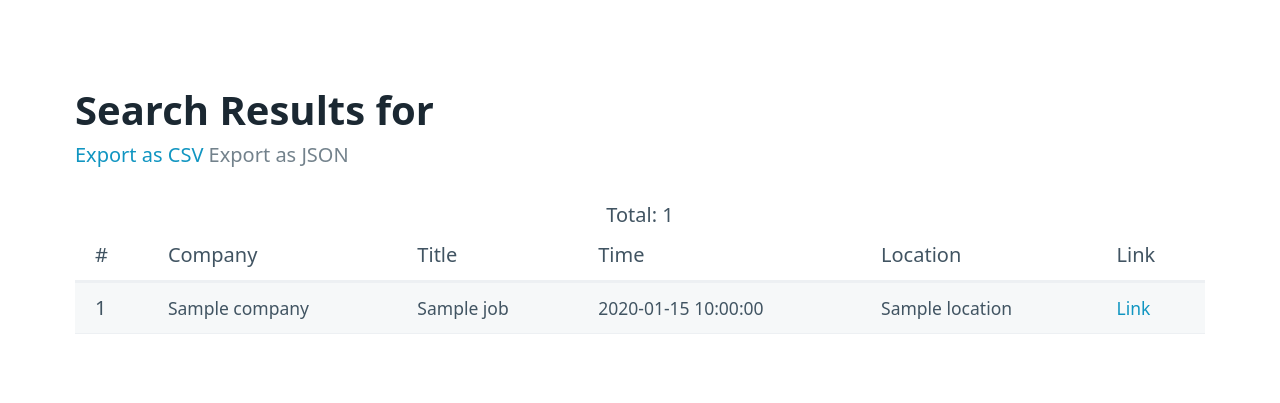
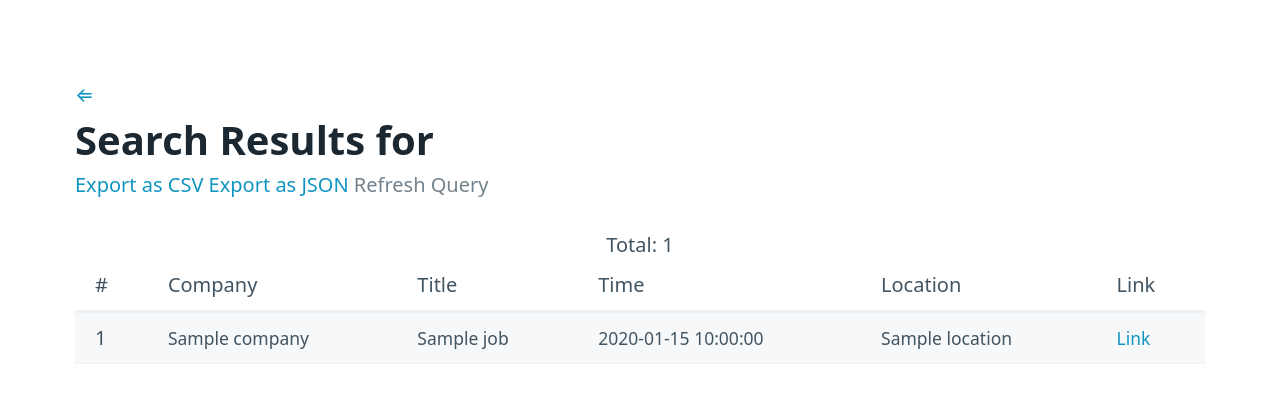
Before and after one commit to rosenrose/JobScrapper, a Flask app: template templates/search.html in a window 1280 px wide. Shown: the top 403 px of the page. Run offline with Flask 2, Linux system fonts and the light colour scheme; the template is opened without the code that fills it: most values are stand-ins (such as "Sample title", 1, 10 or a date in 2020).

Commit message:
Cache timeout

```diff
--- a/main.py
+++ b/main.py
@@ -1,5 +1,6 @@
 import os
 import json
+from datetime import datetime
 from pathlib import Path
 from flask import Flask, render_template, request, redirect, send_file
 from extractors import wwr, indeed
@@ -8,7 +9,8 @@
 
 USER_AGENT: Final = "Mozilla/5.0 (Windows NT 10.0; Win64; x64) AppleWebKit/537.36 (KHTML, like Gecko) Chrome/105.0.0.0 Safari/537.36"
 
-cache: dict[str, list] = {}
+CACHE_REFRESH_RATE_SECONDS = 60 * 60
+cache: dict[str, dict] = {}
 if (saved_cache := Path("cache.json")).exists():
     cache = json.load(open(saved_cache, encoding="utf-8"))
 
@@ -28,16 +30,18 @@
         return redirect("/")
 
     query_key = query.lower()
+    is_refresh_force = request.args.get("refresh_force") != None
 
-    if query_key in cache:
-        jobs = cache[query_key]
-    else:
+    if is_ignore_cache(is_refresh_force, query_key):
         wwr_results = wwr.extract_jobs(query_key, USER_AGENT)
         indeed_results = indeed.extract_jobs(query_key, USER_AGENT)
 
         jobs = wwr_results + indeed_results
-        cache[query_key] = jobs
-        json.dump(cache, open(saved_cache, "w", encoding="utf-8"), ensure_ascii=False, indent=2)
+
+        cache[query_key] = {"timestamp": str(datetime.now()), "data": jobs}
+        json.dump(cache, open(saved_cache, "w", encoding="utf-8"))
+    else:
+        jobs = cache[query_key]["data"]
 
     return render_template("search.html", query=query, jobs=jobs)
 
@@ -55,7 +59,7 @@
     if (query_key not in cache) or (not format) or (not format.strip()):
         return redirect(f"/search?query={query}")
 
-    jobs = cache[query_key]
+    jobs = cache[query_key]["data"]
 
     match format.lower():
         case "csv":
@@ -70,5 +74,17 @@
     return send_file(output, download_name=filename, as_attachment=True)
 
 
+def is_ignore_cache(is_refresh_force: bool, query_key: str) -> bool:
+    if is_refresh_force:
+        return True
+
+    if query_key not in cache:
+        return True
+
+    timestamp = datetime.fromisoformat(cache[query_key]["timestamp"])
+
+    return (datetime.now() - timestamp).seconds > CACHE_REFRESH_RATE_SECONDS
+
+
 if __name__ == "__main__":
     app.run("0.0.0.0", port=os.environ.get("PORT", 5000))
--- a/templates/search.html
+++ b/templates/search.html
@@ -9,10 +9,12 @@
   </head>
   <body>
     <main class="container">
+      <a href="/">&lArr;</a>
       <hgroup>
         <h1>Search Results for {{query}}</h1>
         <a href="/export?query={{query}}&format=csv" target="_blank">Export as CSV</a>
         <a href="/export?query={{query}}&format=json" target="_blank">Export as JSON</a>
+        <a href="/search?query={{query}}&refresh_force">Refresh Query</a>
       </hgroup>
       <figure>
         <table role="grid">
```
